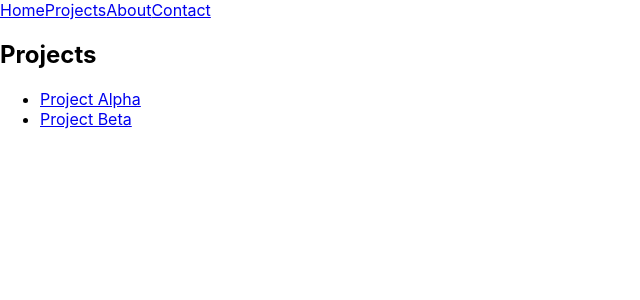
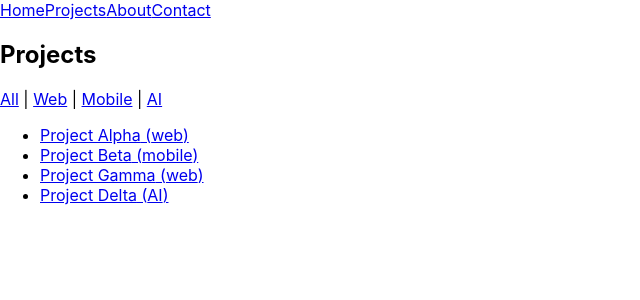
Before and after one commit to rahoul777/next-js-assignments, a React (Create React App) app in the folder react-portfolio/: page /projects in a window 1280 px wide. Shown: the top 300 px of the page, without its empty margins (0-640 px from the left). Built offline with nearby package versions, Linux system fonts and the light colour scheme.

Commit message:
Deep Linking & filter projects using query use location.search() method

```diff
--- a/react-portfolio/src/pages/Projects.js
+++ b/react-portfolio/src/pages/Projects.js
@@ -1,20 +1,51 @@
-import { Link } from 'react-router-dom';
+import { Link, useLocation } from "react-router-dom";
 
 const projects = [
-    { id: 1, title: 'Project Alpha' },
-    { id: 2, title: 'Project Beta' }
+    { id: 1, title: "Project Alpha", type: "web" },
+    { id: 2, title: "Project Beta", type: "mobile" },
+    { id: 3, title: "Project Gamma", type: "web" },
+    { id: 4, title: "Project Delta", type: "AI" },
 ];
 
+function useQuery() {
+    return new URLSearchParams(useLocation().search);
+}
+
 function Projects() {
+    const query = useQuery();
+    const filterType = query.get("type"); // Extract query param (e.g., 'web')
+
+    // Filter projects based on type
+    const filteredProjects = filterType
+        ? projects.filter((project) => project.type === filterType)
+        : projects;
+
     return (
         <div>
             <h2>Projects</h2>
+
+            {/* Filtering Links */}
+            <div>
+                <Link to="/projects">All</Link> |{" "}
+                <Link to="/projects?type=web">Web</Link> |{" "}
+                <Link to="/projects?type=mobile">Mobile</Link> |{" "}
+                <Link to="/projects?type=AI">AI</Link>
+            </div>
+
+            {/* Project List */}
             <ul>
-                {projects.map(p => (
-                    <li key={p.id}><Link to={`/projects/${p.id}`}>{p.title}</Link></li>
-                ))}
+                {filteredProjects.length > 0 ? (
+                    filteredProjects.map((p) => (
+                        <li key={p.id}>
+                            <Link to={`/projects/${p.id}`}>{p.title} ({p.type})</Link>
+                        </li>
+                    ))
+                ) : (
+                    <p>No projects found for this category.</p>
+                )}
             </ul>
         </div>
     );
 }
+
 export default Projects;
```
